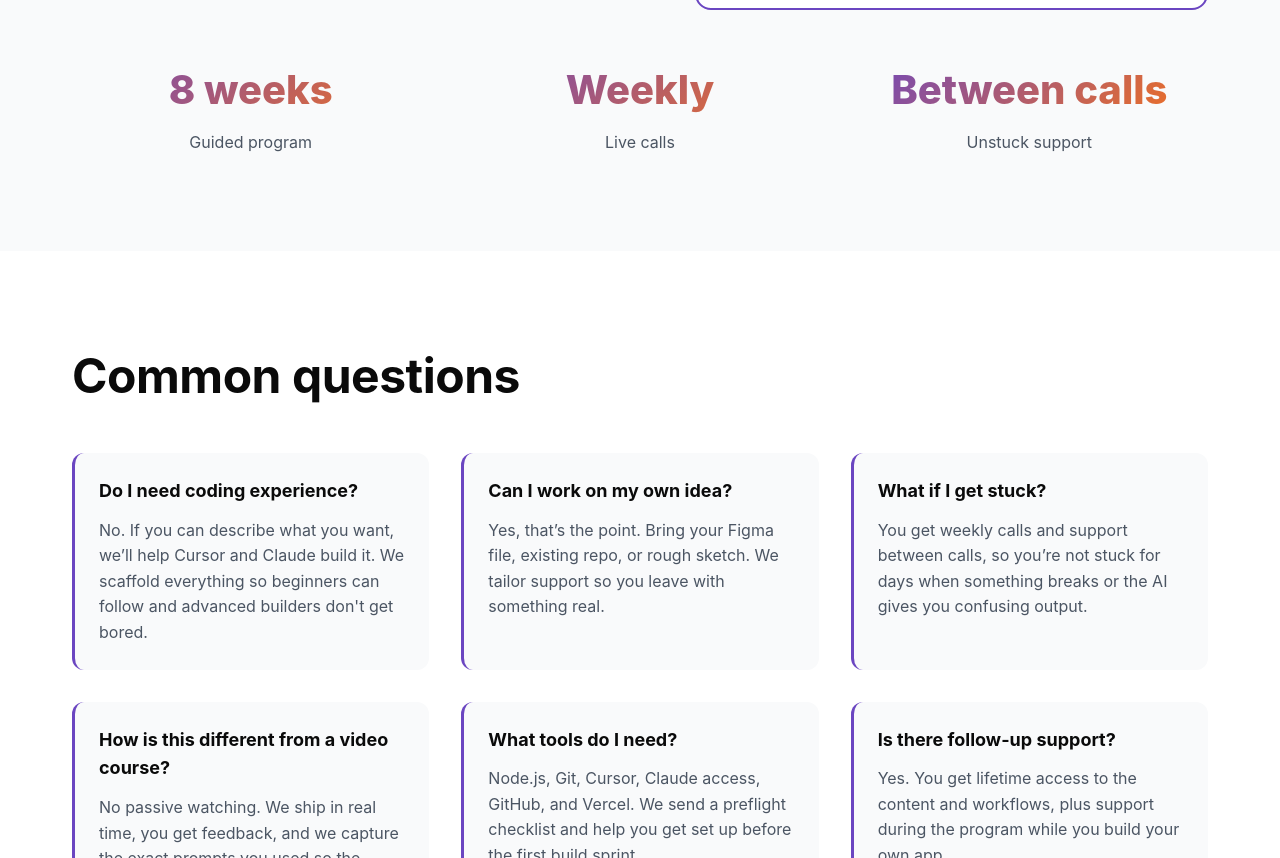
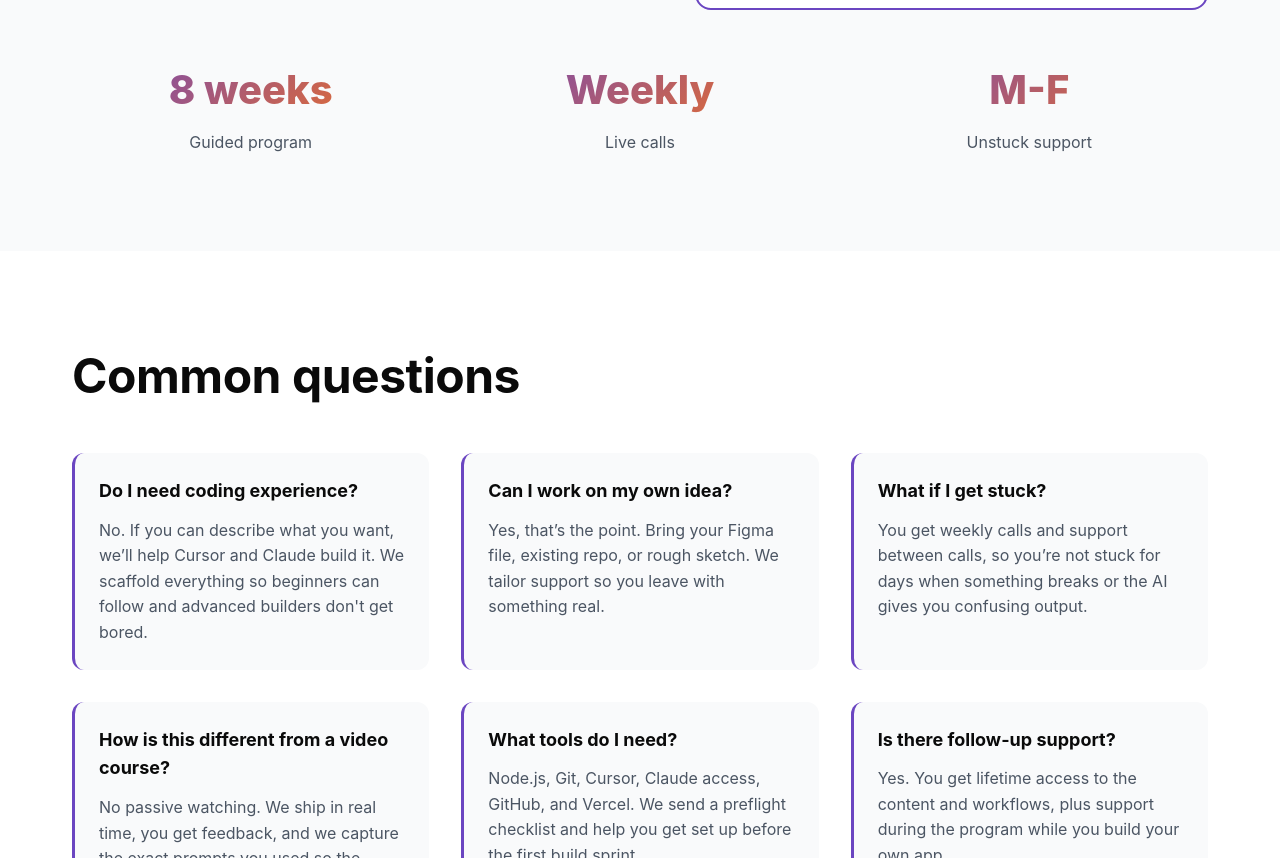
Before and after one commit to 0xmcc/ubi-course, a website: page index.html in a window 1280 px wide. Shown: the part 6736-7594 px from the top of the page. Drawn offline with Linux system fonts and the light colour scheme.

Commit message:
Clarify support availability metric

```diff
--- a/index.html
+++ b/index.html
@@ -459,7 +459,7 @@
                     <span class="metric-label">Live calls</span>
                 </div>
                 <div class="metric">
-                    <span class="metric-number">Between calls</span>
+                    <span class="metric-number">M-F</span>
                     <span class="metric-label">Unstuck support</span>
                 </div>
             </div>
```
